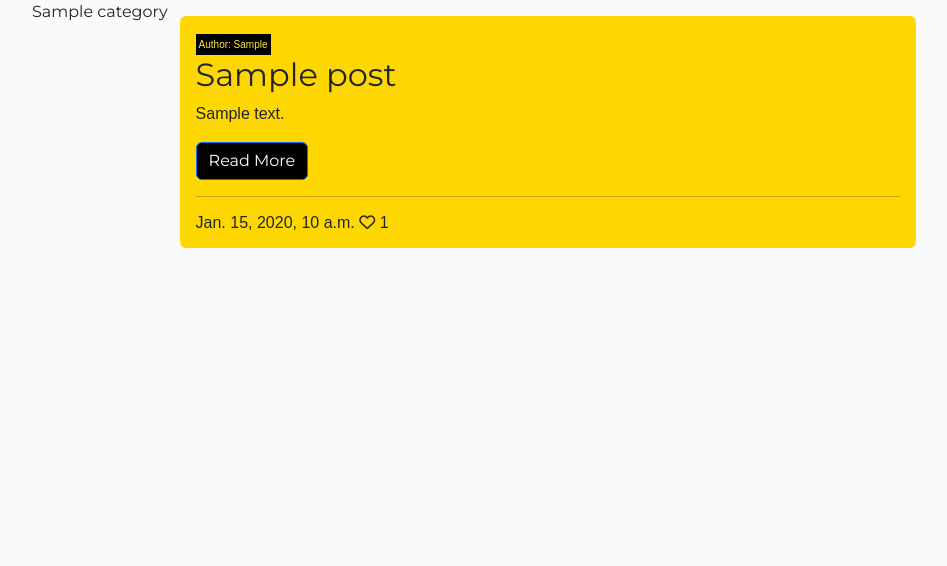
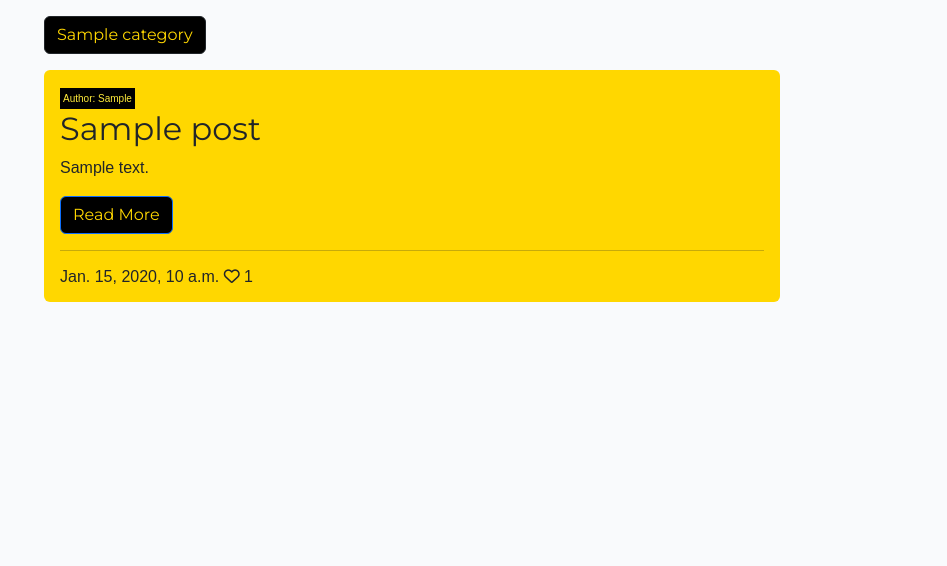
Before and after one commit to AASanusi/balln, a Django app: page /category/1 in a window 1280 px wide. Shown: the part 60-626 px from the top of the page, without its empty margins (38-985 px from the left). Run offline with Django 4.2, Linux system fonts and the light colour scheme; tables that the repository leaves empty hold one stand-in row (values such as "Sample post"); one stand-in notice (Sample message) is shown; some libraries are stand-ins or nearby versions.

Commit message:
Edit the structure of the category wording and style

```diff
--- a/static/css/style.css
+++ b/static/css/style.css
@@ -139,6 +139,11 @@ a {
     color: #ffd700;
 }
 
+.btn {
+    background-color: #000000;
+    color: #ffd700;
+}
+
 .page-link {
     background-color: #000000;
     color: #ffffff;
--- a/templates/category.html
+++ b/templates/category.html
@@ -7,7 +7,9 @@
     <div class="row">
 
         <!-- Blog Entries Column For Relevant Category-->
-        {{ category }}
+        <div class="col-md-8 mt-3 left">
+            <button type="button" class="btn btn-dark">{{ category }}</button>
+        </div>
         {% for post in posts %}
         <div class="col-md-8 mt-3 left">
             <div class="card mb-4">
```
